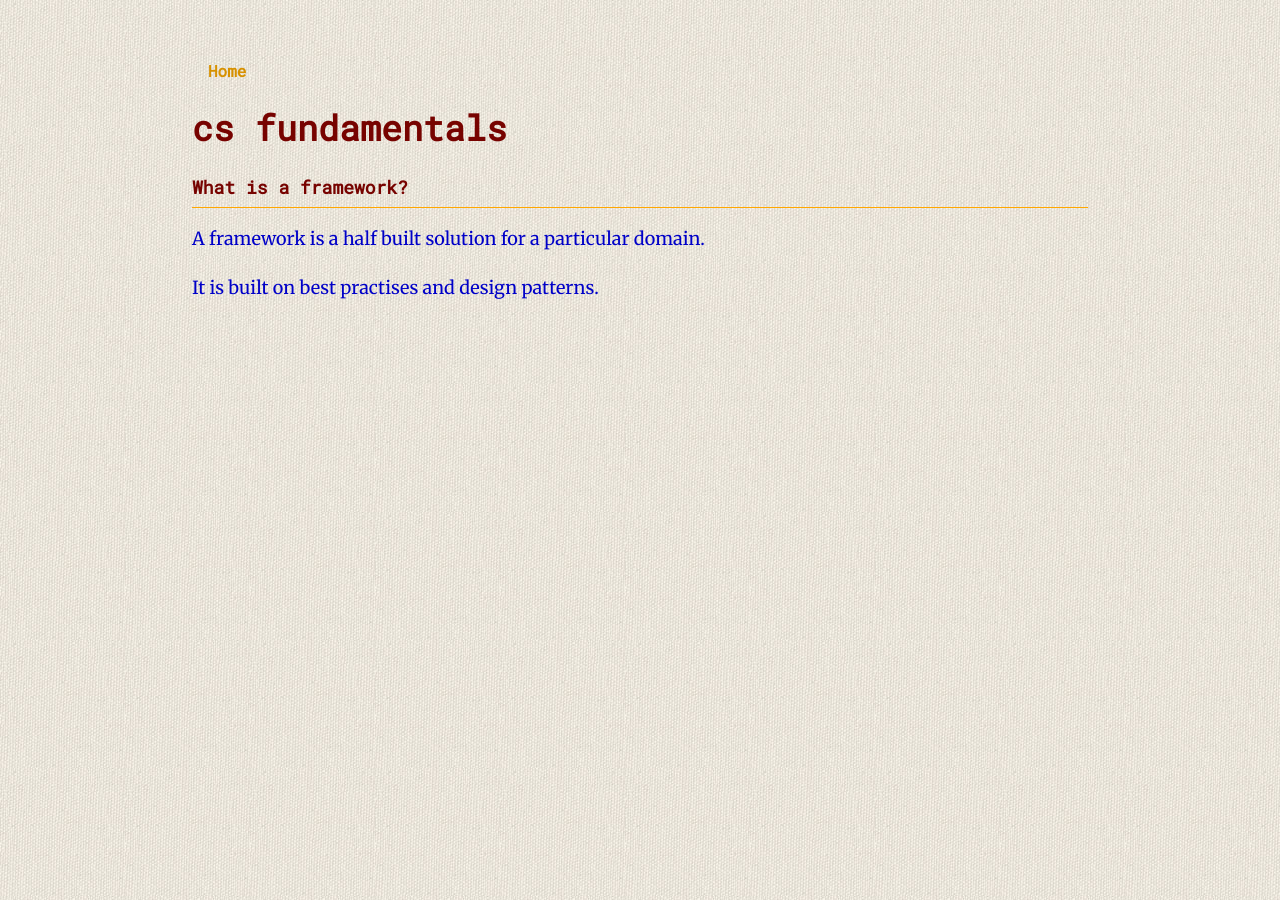
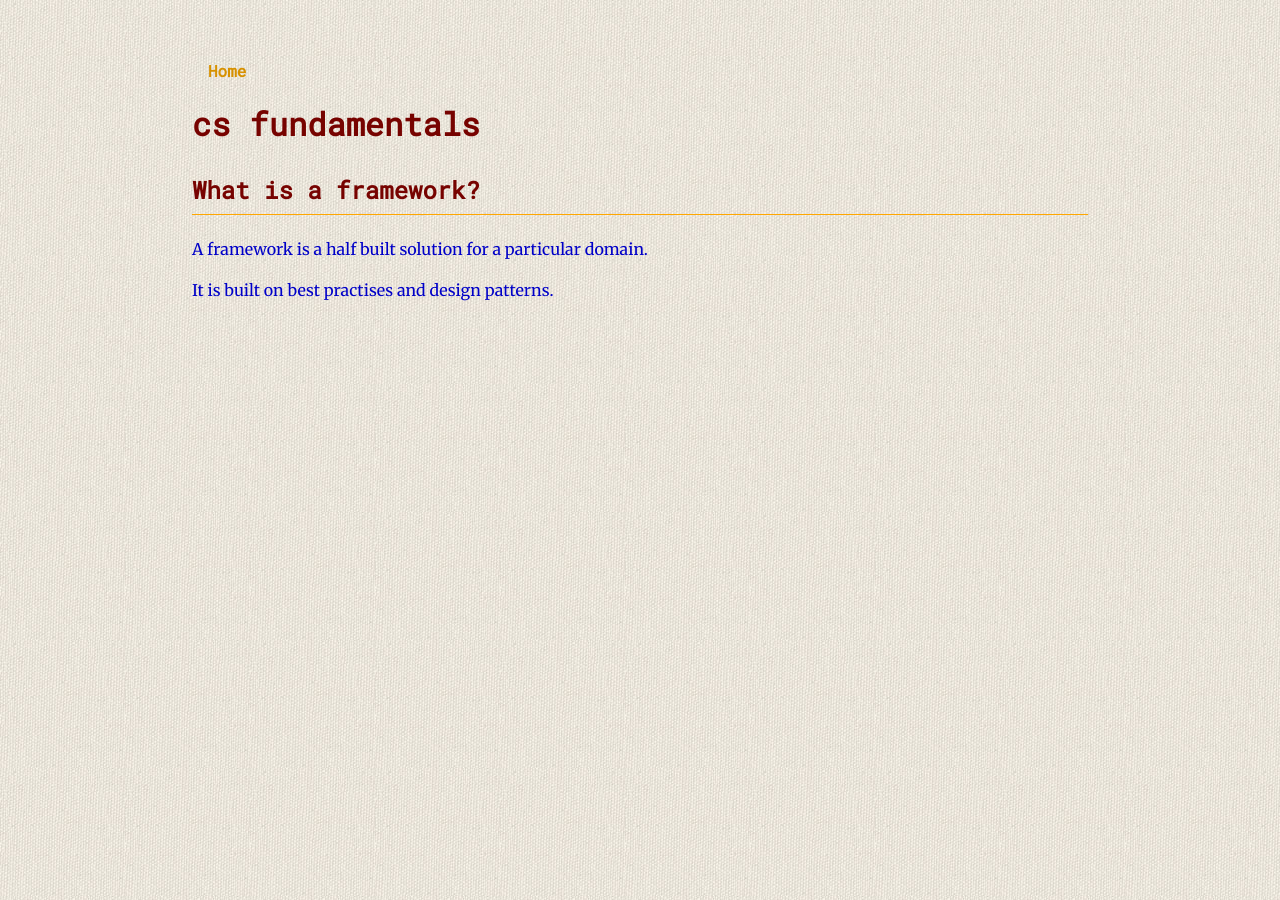
Before and after one commit to Jokestir/Jokestir.github.io, a Jekyll site: the page built from CSfundamentals/csd_fundamentals.md, in a window 1280 px wide. Built offline with Jekyll 4.4.1, drawn with Linux system fonts in a browser that asks for light colours.

Commit message:
css changes

```diff
--- a/css/main.css
+++ b/css/main.css
@@ -24,7 +24,7 @@
     text-decoration: none	;
 }
 h1 {
-    font-size: 35px;
+    font-size: 32px;
     font-family: 'Roboto Mono', monospace;
 	color: #770300;
     margin-bottom: 20px;
@@ -40,7 +40,7 @@
 }
 
 h3 {
-    font-size: 18px;
+    font-size: 24px;
     font-family: 'Roboto Mono', monospace;
 	color: #770300;
 	border-bottom: 1px solid #FFA700;
@@ -55,8 +55,7 @@
 }
 p {
 	font-family: 'Merriweather', serif;
-    font-size: 18px;
-    line-height: 1.4em;
+    font-size: 16px;
     color: #0000C8;
     padding-bottom: 5px;
 }
```
